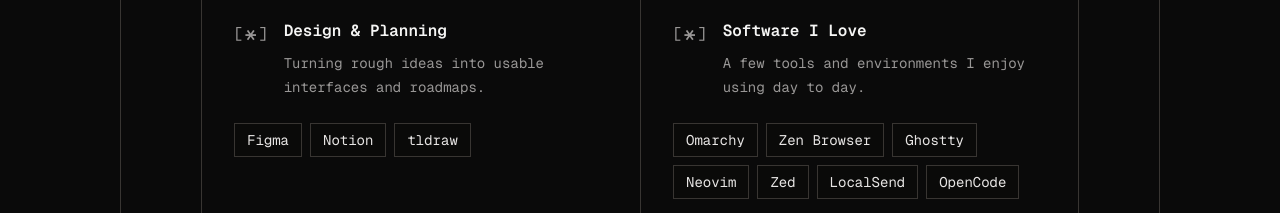
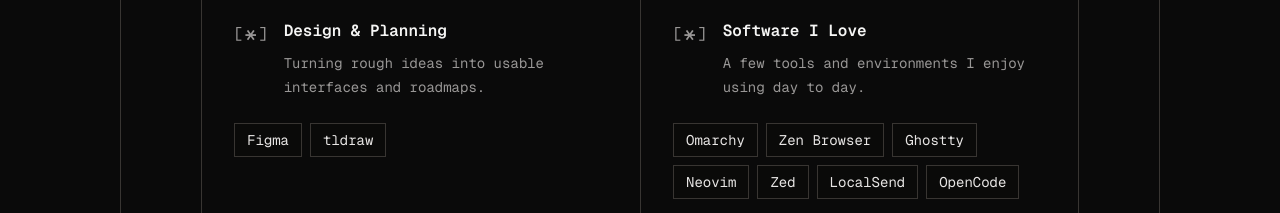
Before and after one commit to ESHAYAT102/portfolio, a React (Vite) app: page / in a window 1280 px wide. Shown: the part 1720-1933 px from the top of the page. Built offline with nearby package versions, Linux system fonts and the light colour scheme; no server answers.

Commit message:
Notion removed

```diff
--- a/src/sections/TechStack.tsx
+++ b/src/sections/TechStack.tsx
@@ -30,7 +30,7 @@
   {
     title: "Design & Planning",
     description: "Turning rough ideas into usable interfaces and roadmaps.",
-    tools: ["Figma", "Notion", "tldraw"],
+    tools: ["Figma", "tldraw"],
   },
   {
     title: "Software I Love",
```
